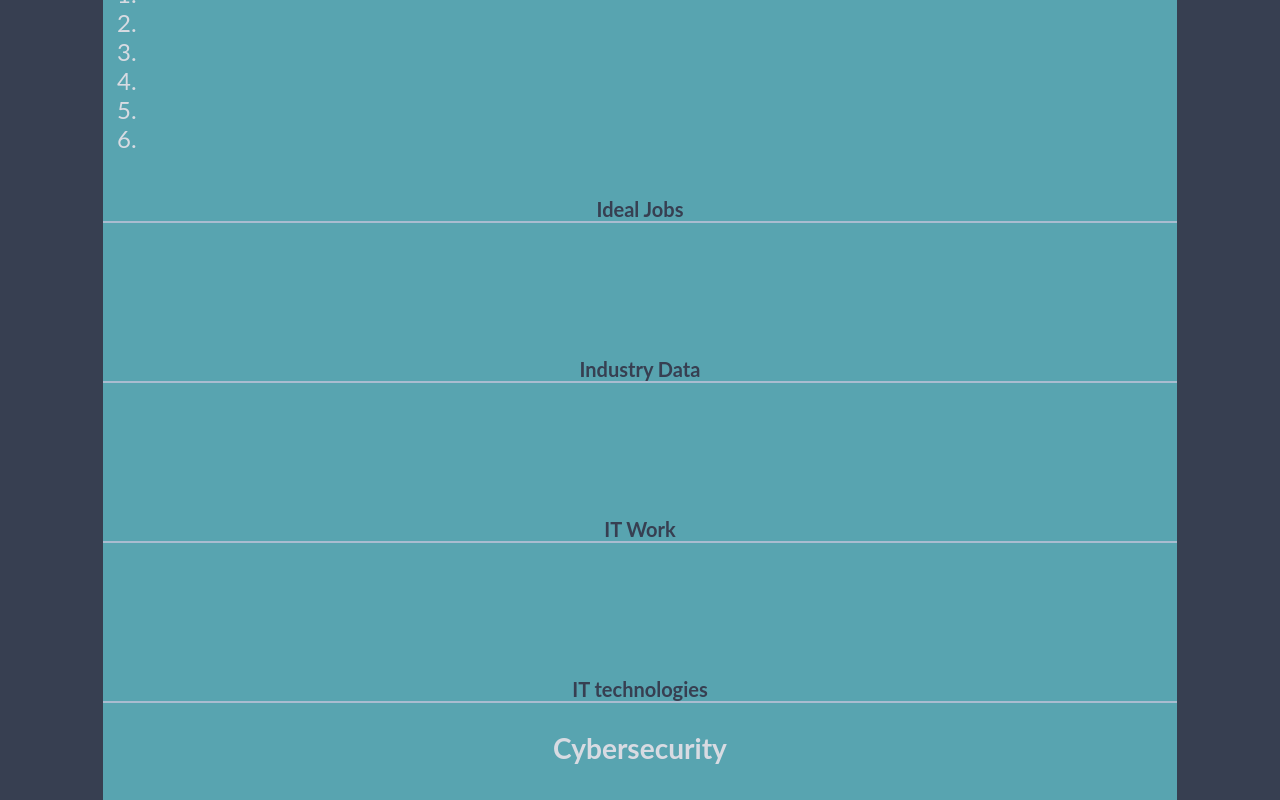
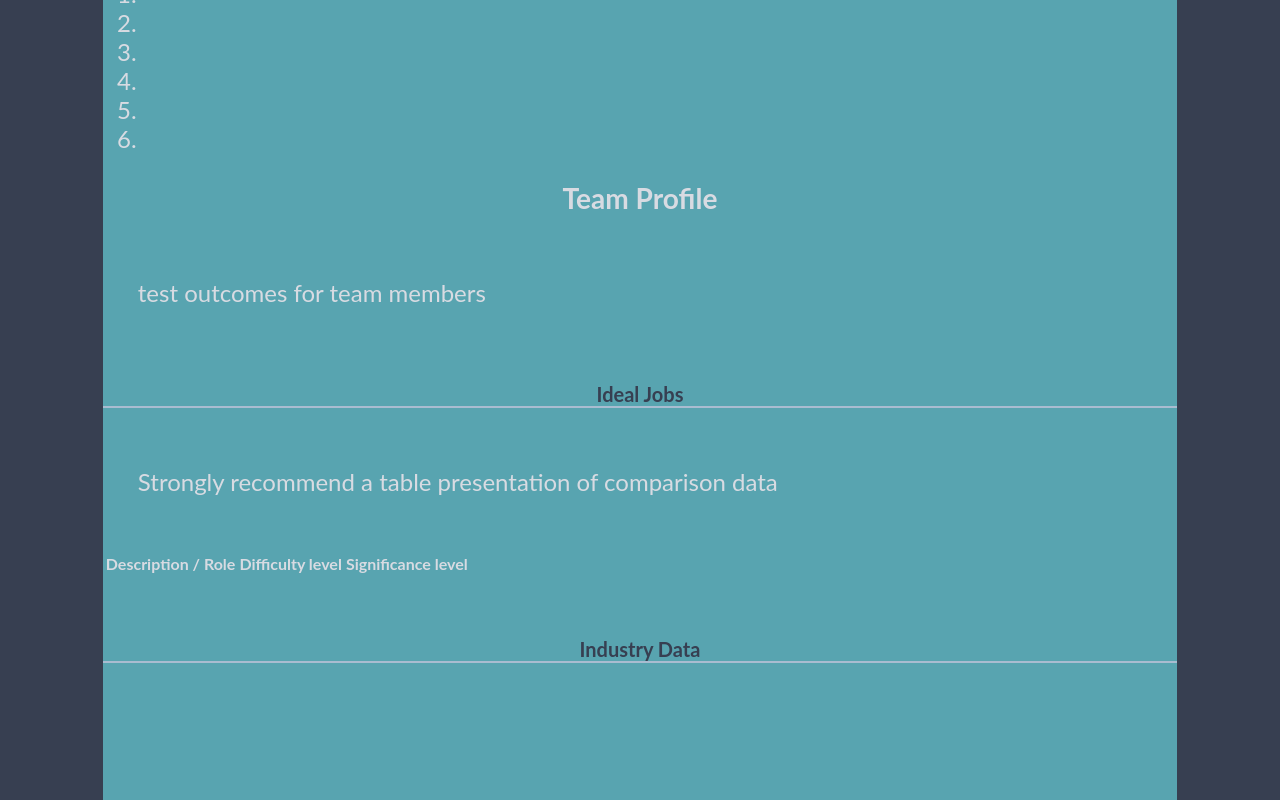
Before and after one commit to DeadlyDonut177/A2group1rmit, a plain HTML site: page index.html in a window 1280 px wide. Shown: the part 487-1287 px from the top of the page. Drawn offline with Linux system fonts and the light colour scheme.

Commit message:
table created editing

```diff
--- a/index.html
+++ b/index.html
@@ -37,6 +37,8 @@
 
 </ol>
 
+<h3>Team Profile</h3>
+<p> test outcomes for team members</p>
 
 
 
@@ -48,9 +50,56 @@
 <div class="sectionTitle"><h2 style="text-align:center"><b>Ideal Jobs</b></h2></div>
 <div class="sectionContent">
 <article>
-<p>
+<p>Strongly recommend a table presentation of comparison data
+</p>
+<table>
 
-</p>
+  <tr>
+  <th><b>Description / Role</b></th>
+  <th><b>Difficulty level</b></th>
+  <th><b>Significance level</b></th>
+  </tr>
+
+  <tr>
+  <th></th>
+  <th></th>
+  <th></th>
+  </tr>
+
+  <tr>
+  <th></th>
+  <th></th>
+  <th></th>
+  </tr>
+
+  <tr>
+  <th></th>
+  <th></th>
+  <th></th>
+  </tr>
+
+  <tr>
+  <th></th>
+  <th></th>
+  <th></th>
+  </tr>
+
+  <tr>
+  <th></th>
+  <th></th>
+  <th></th>
+  </tr>
+
+  <tr>
+  <th></th>
+  <th></th>
+  <th></th>
+  </tr>
+
+</table>
+
+
+
 </article>
 </div>
 </section>
```
